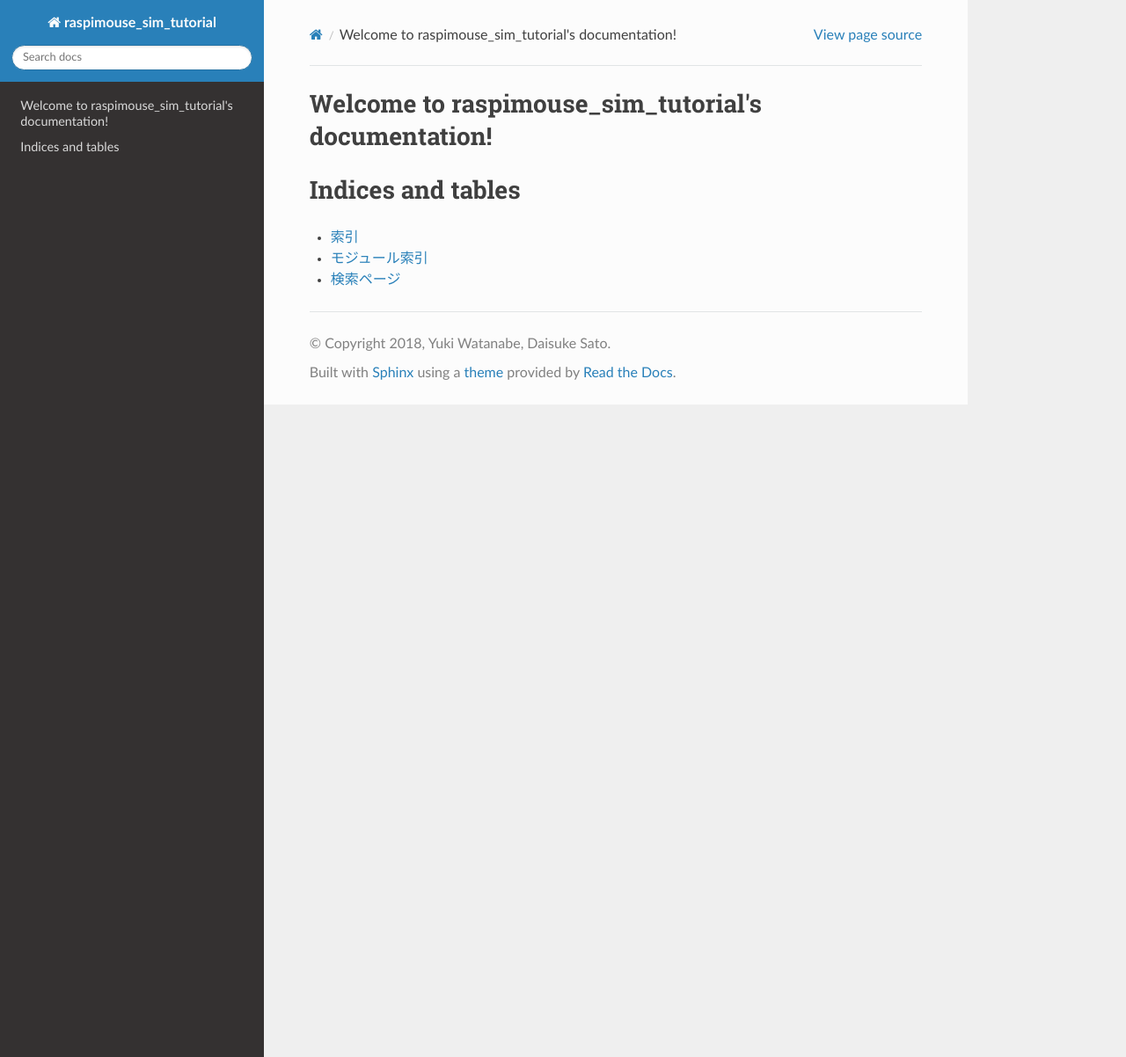
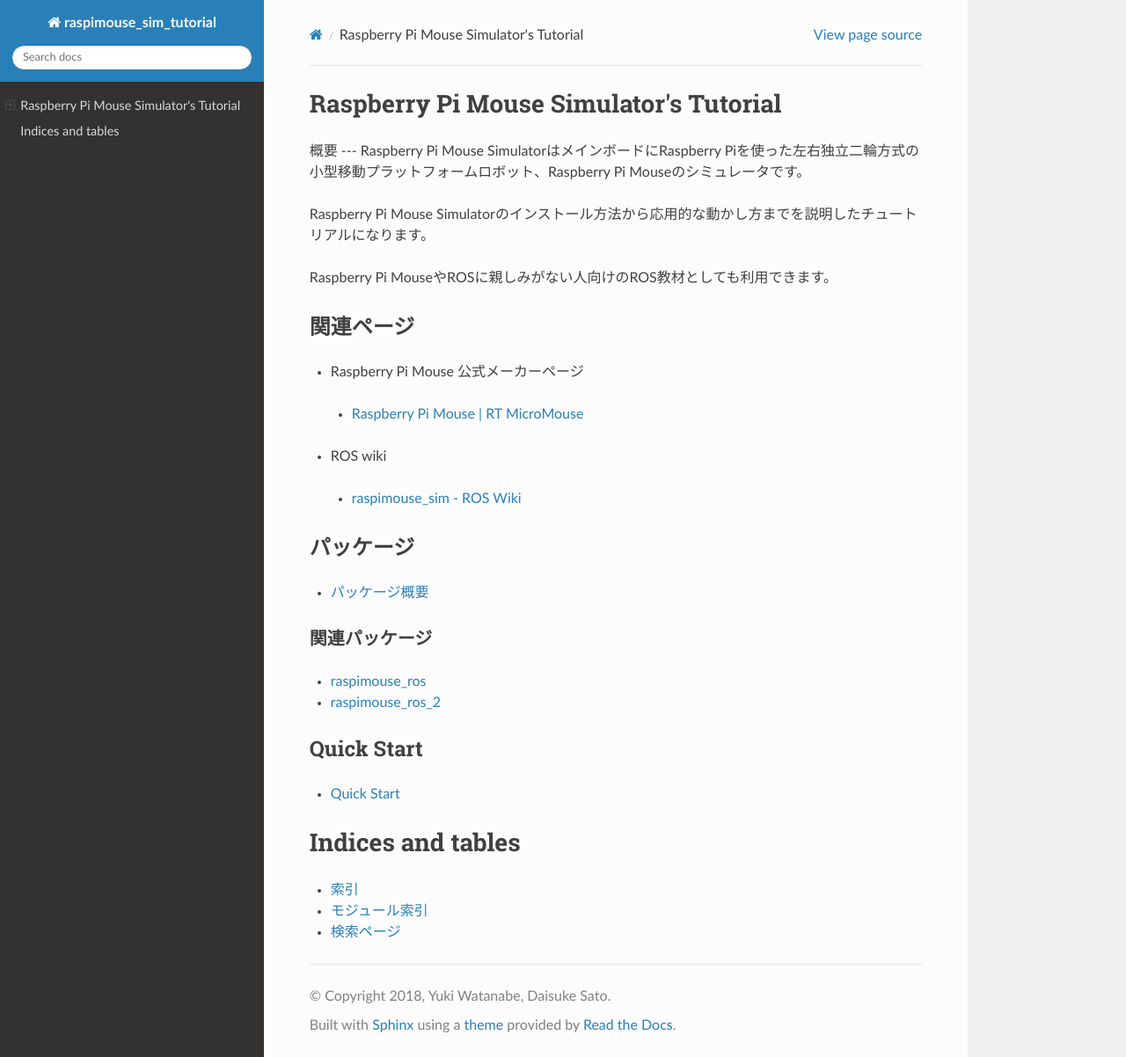
Before and after one commit to yukixx6/raspimouse_sim_tutorial, a Sphinx documentation site: the page built from docs/source/index.rst, in a window 1280 px wide and 1202 px high. Shown: the whole window at 88% size. Built offline with Sphinx 7.4.7 and the Read the Docs theme 2.0.0, drawn with Linux system fonts in a browser that asks for light colours.

Commit message:
Update index

```diff
--- a/docs/source/index.rst
+++ b/docs/source/index.rst
@@ -3,8 +3,36 @@
    You can adapt this file completely to your liking, but it should at least
    contain the root `toctree` directive.
 
-Welcome to raspimouse_sim_tutorial's documentation!
-===================================================
+Raspberry Pi Mouse Simulator's Tutorial
+=======================================
+
+概要
+---
+Raspberry Pi Mouse SimulatorはメインボードにRaspberry Piを使った左右独立二輪方式の小型移動プラットフォームロボット、Raspberry Pi Mouseのシミュレータです。
+
+Raspberry Pi Mouse Simulatorのインストール方法から応用的な動かし方までを説明したチュートリアルになります。
+
+Raspberry Pi MouseやROSに親しみがない人向けのROS教材としても利用できます。
+
+関連ページ
+---------
+* Raspberry Pi Mouse 公式メーカーページ
+ + `Raspberry Pi Mouse | RT MicroMouse <https://products.rt-net.jp/micromouse/raspberry-pi-mouse>`_
+* ROS wiki
+ + `raspimouse_sim - ROS Wiki <http://wiki.ros.org/raspimouse_sim>`_
+
+パッケージ
+----------
+* `パッケージ概要 <https://github.com/rt-net/raspimouse_sim/wiki/library_overview>`_
+
+関連パッケージ
+^^^^^^^^^^^^^
+* `raspimouse_ros <https://github.com/ryuichiueda/raspimouse_ros>`_
+* `raspimouse_ros_2 <https://github.com/ryuichiueda/raspimouse_ros_2>`_
+
+Quick Start
+-----------
+* `Quick Start <https://github.com/rt-net/raspimouse_sim/wiki/quickstart>`_
 
 .. toctree::
    :maxdepth: 2
```
